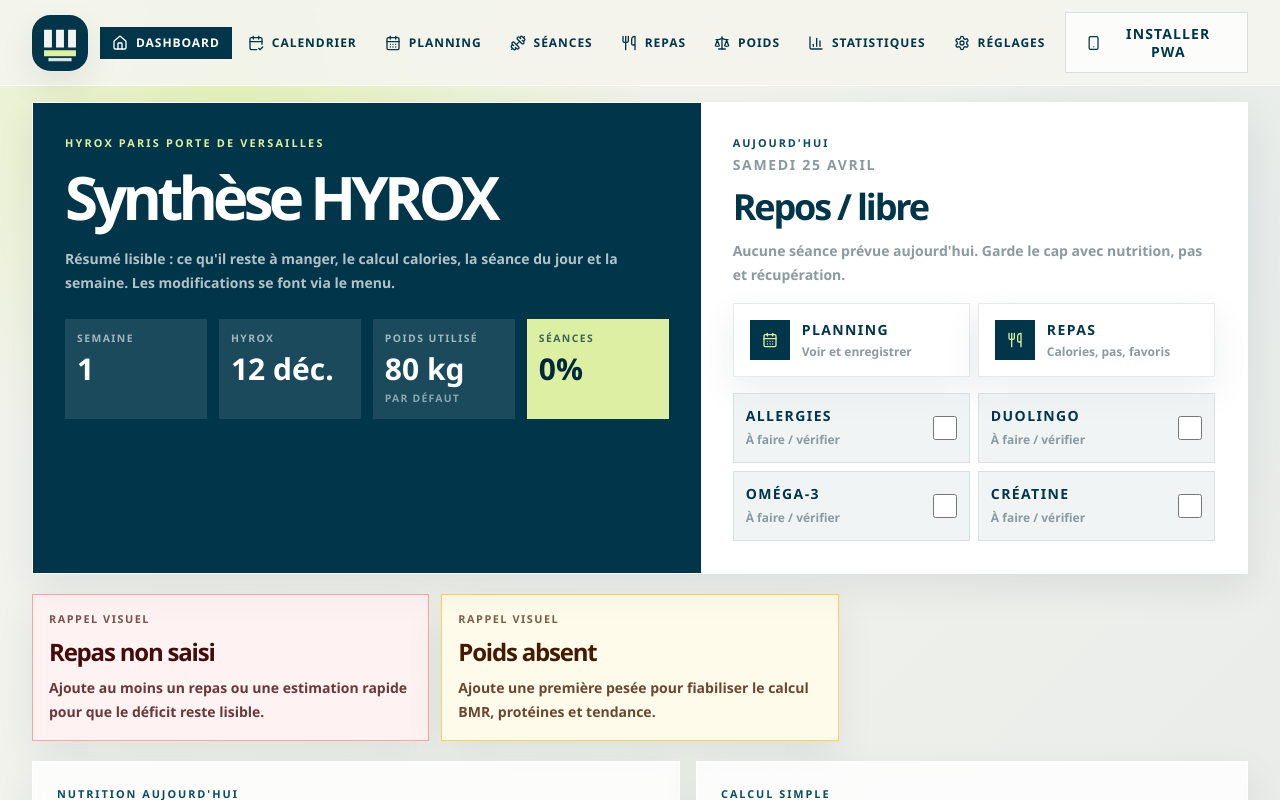
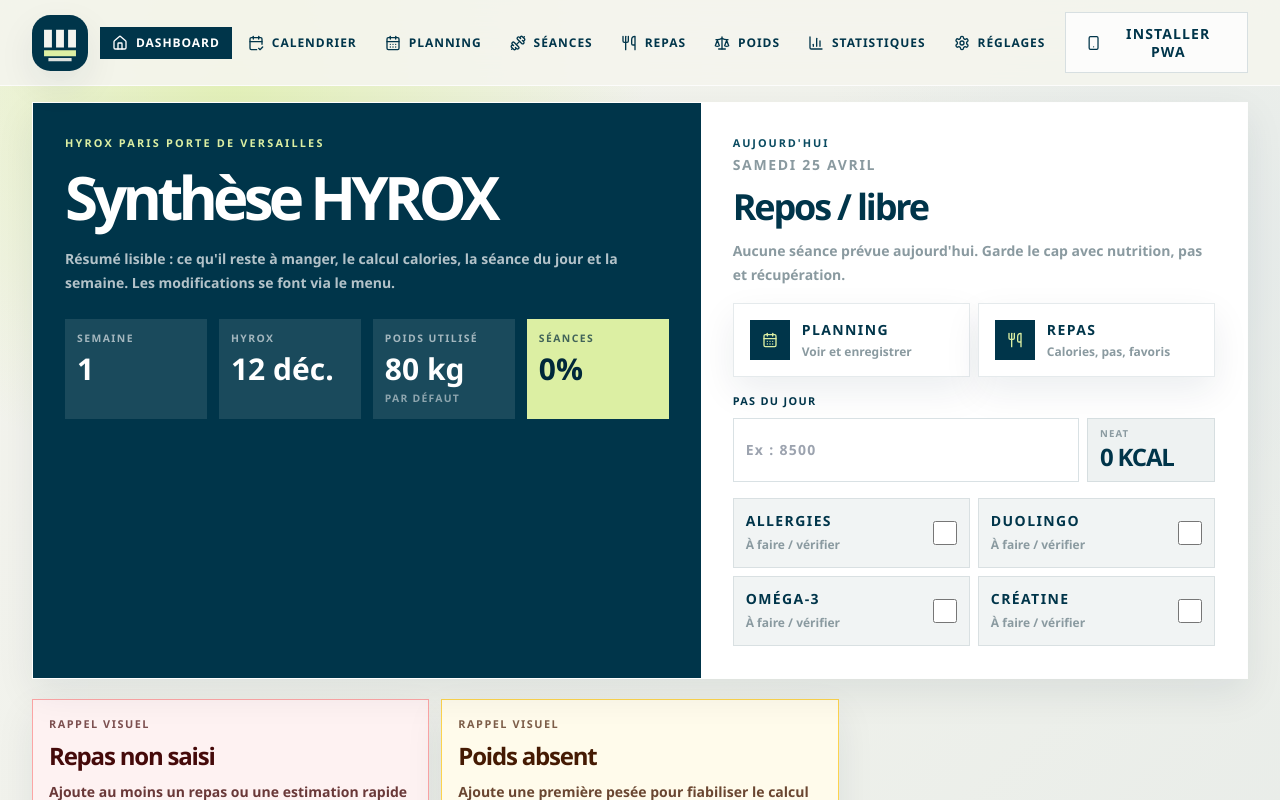
Before and after one commit to lbelhomme-pc/sport-perso, a React (Vite) app: page / in a window 1280 px wide. Shown: the top 800 px of the page. Built offline with nearby package versions, Linux system fonts and the light colour scheme.

Commit message:
Restore quick steps entry

```diff
--- a/src/pages/DashboardPage.tsx
+++ b/src/pages/DashboardPage.tsx
@@ -5,6 +5,7 @@ import { MetricCard } from "../components/ui/MetricCard";
 import { SectionCard } from "../components/ui/SectionCard";
 import { EVENT_LABEL } from "../data/defaults";
 import { getDisplayedVersion } from "../data/trainingPlan";
+import { useDailyContext } from "../hooks/useDailyContext";
 import { useDashboard } from "../hooks/useDashboard";
 import { DAILY_HABIT_LABELS, useDailyHabits } from "../hooks/useDailyHabits";
 import type { DailyHabitType } from "../types";
@@ -130,8 +131,9 @@ function DailyHabitCheck({
 
 export default function DashboardPage() {
   const dashboard = useDashboard();
+  const { dailyContext, saveDailyContext } = useDailyContext(dashboard.today);
   const { getHabit, toggleHabit } = useDailyHabits(dashboard.today);
-  const steps = dashboard.todayContext?.steps ?? 0;
+  const steps = dailyContext.steps ?? 0;
   const proteinTarget = getProteinTarget(dashboard.calculationWeight, dashboard.settings.proteinPerKg);
   const weightAgeDays = dashboard.latestWeight
     ? differenceInCalendarDays(parseISO(dashboard.today), parseISO(dashboard.latestWeight.date))
@@ -230,6 +232,31 @@ export default function DashboardPage() {
               <DashboardLink to="/planning" icon={CalendarDays} label="Planning" hint="Voir et enregistrer" />
               <DashboardLink to="/meals" icon={Utensils} label="Repas" hint="Calories, pas, favoris" />
             </div>
+            <label className="field-label">
+              Pas du jour
+              <div className="grid gap-2 sm:grid-cols-[minmax(0,1fr)_8rem]">
+                <input
+                  className="field bg-white text-petrol-800"
+                  inputMode="numeric"
+                  pattern="[0-9]*"
+                  value={steps ? String(steps) : ""}
+                  onChange={(event) =>
+                    saveDailyContext({
+                      ...dailyContext,
+                      date: dashboard.today,
+                      steps: Number(event.target.value.replace(/\D/g, ""))
+                    })
+                  }
+                  placeholder="Ex : 8500"
+                />
+                <div className="border border-petrol-800/10 bg-mist/60 px-3 py-2">
+                  <p className="text-[0.6rem] font-black uppercase tracking-[0.12em] text-muted">NEAT</p>
+                  <p className="font-display text-2xl font-black tracking-[-0.05em] text-petrol-800">
+                    {dashboard.adaptiveCalorieTarget.neatCalories} kcal
+                  </p>
+                </div>
+              </div>
+            </label>
             <div className="grid gap-2 sm:grid-cols-2">
               <DailyHabitCheck type="allergies" date={dashboard.today} checked={getHabit(dashboard.today, "allergies")} onToggle={toggleHabit} />
               <DailyHabitCheck type="duolingo" date={dashboard.today} checked={getHabit(dashboard.today, "duolingo")} onToggle={toggleHabit} />
--- a/src/pages/MealsPage.tsx
+++ b/src/pages/MealsPage.tsx
@@ -119,15 +119,13 @@ export default function MealsPage() {
                 <input
                   className="field"
                   inputMode="numeric"
-                  type="number"
-                  min="0"
-                  step="100"
-                  value={dailyContext.steps ?? 0}
+                  pattern="[0-9]*"
+                  value={dailyContext.steps ? String(dailyContext.steps) : ""}
                   onChange={(event) =>
                     saveDailyContext({
                       ...dailyContext,
                       date: selectedDate,
-                      steps: Number(event.target.value)
+                      steps: Number(event.target.value.replace(/\D/g, ""))
                     })
                   }
                   placeholder="Ex : 8500"
```
